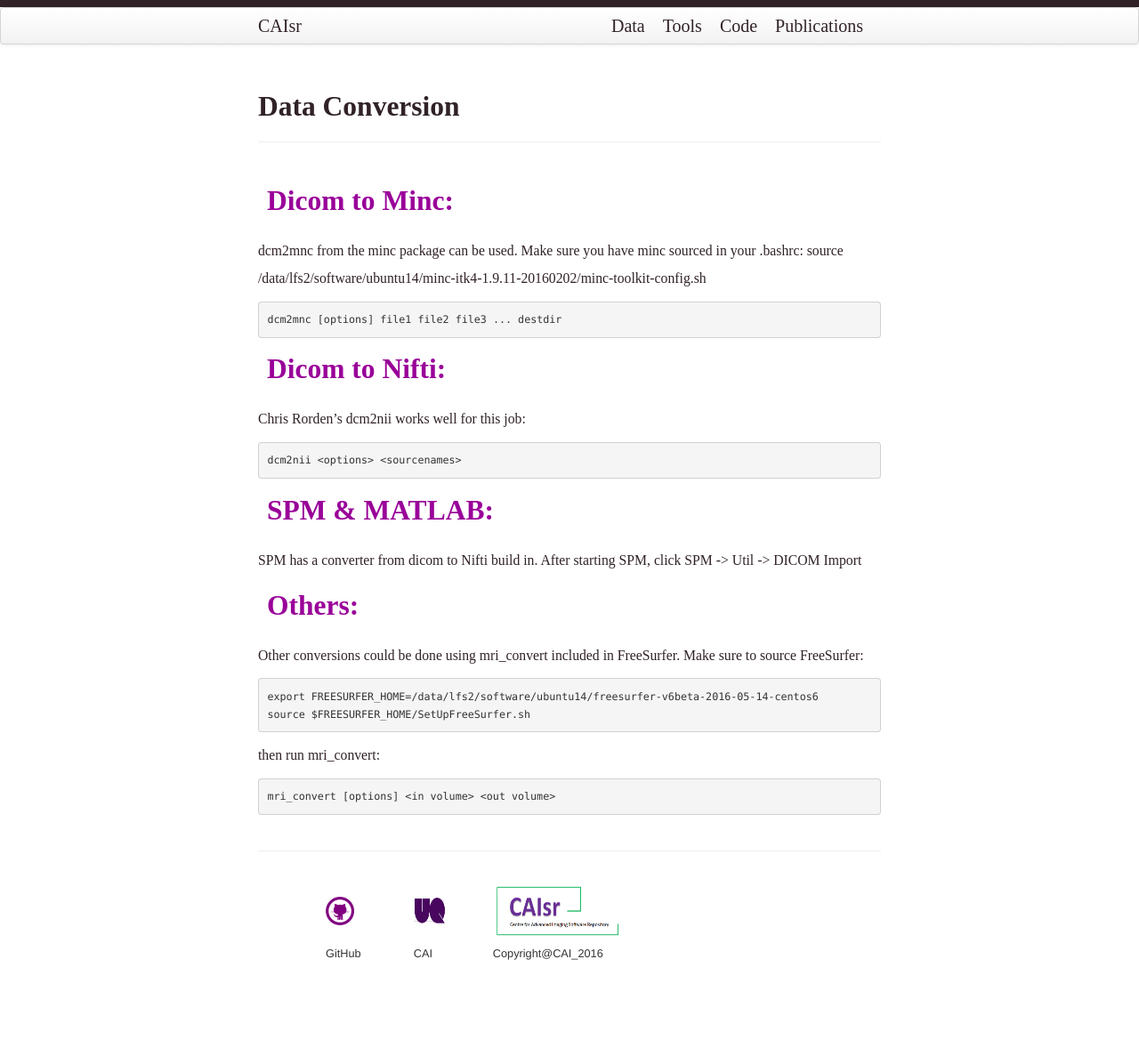
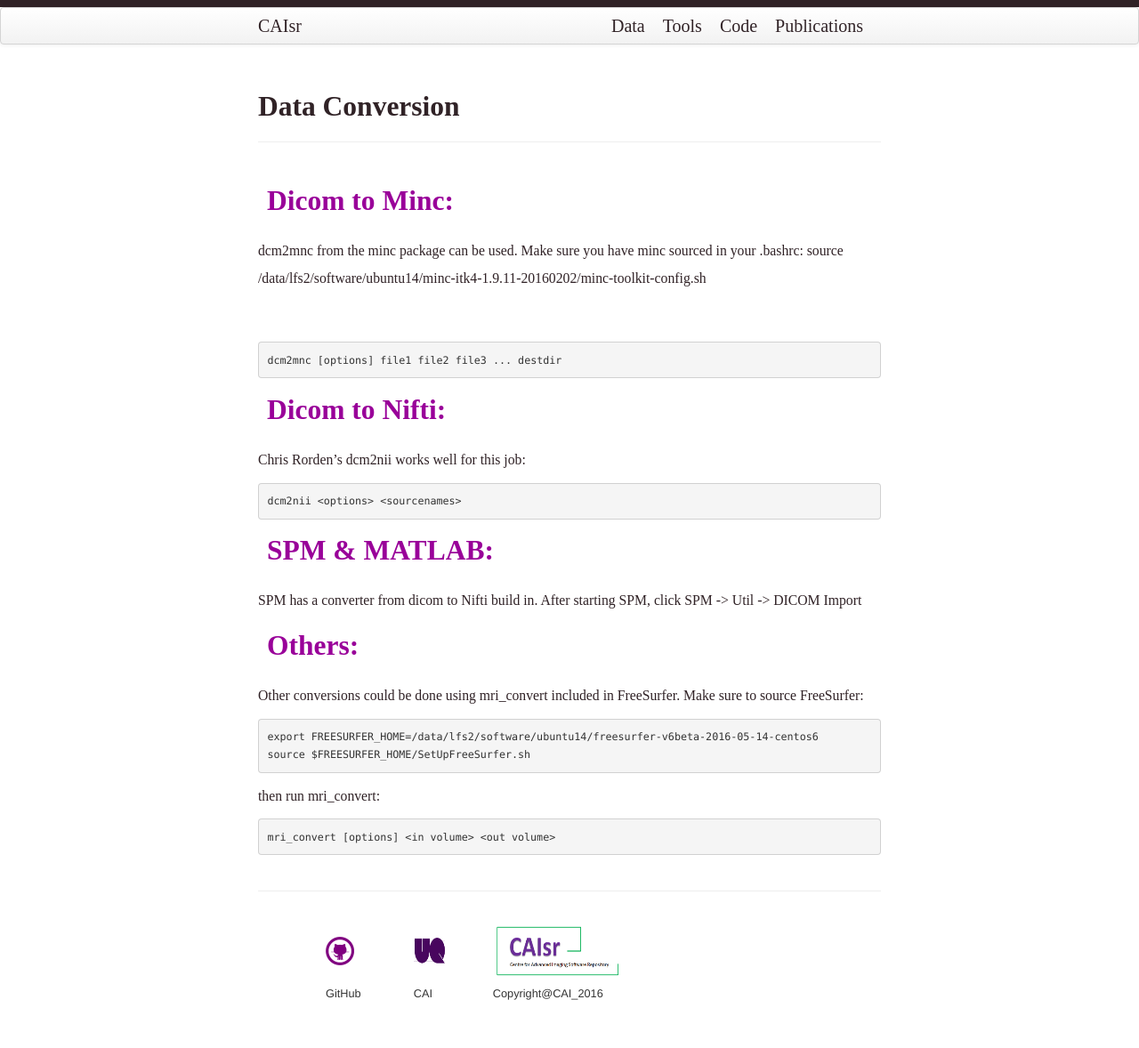
Before and after one commit to CAIsr/CAIsr.github.io, a Jekyll site: the page built from pages/data_conversion.md, in a window 1280 px wide. Shown: the whole page at 89% size. Built offline with Jekyll 4.4.1, drawn with Linux system fonts in a browser that asks for light colours; before the commit the page ends 1133 px from its top, so only the background shows below that.

Commit message:
test with spaces

````diff
--- a/pages/data_conversion.md
+++ b/pages/data_conversion.md
@@ -8,6 +8,11 @@ description: Overview of data conversion and types
 <dd> <h2 style="color:#990099;"> Dicom to Minc: </h2> </dd>
 </dl>
 dcm2mnc from the minc package can be used. Make sure you have minc sourced in your .bashrc: source /data/lfs2/software/ubuntu14/minc-itk4-1.9.11-20160202/minc-toolkit-config.sh
+
+<dl>
+<dd> <br> </dd>
+</dl>
+
 ```python
 dcm2mnc [options] file1 file2 file3 ... destdir
 ```
````
